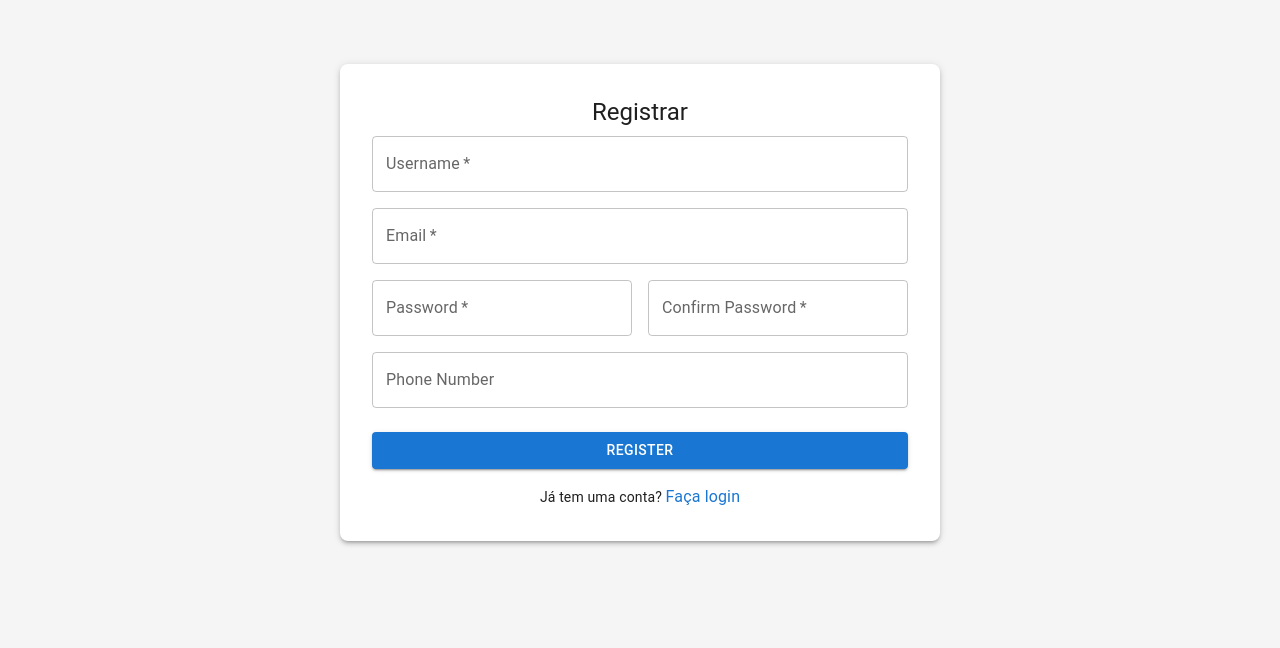
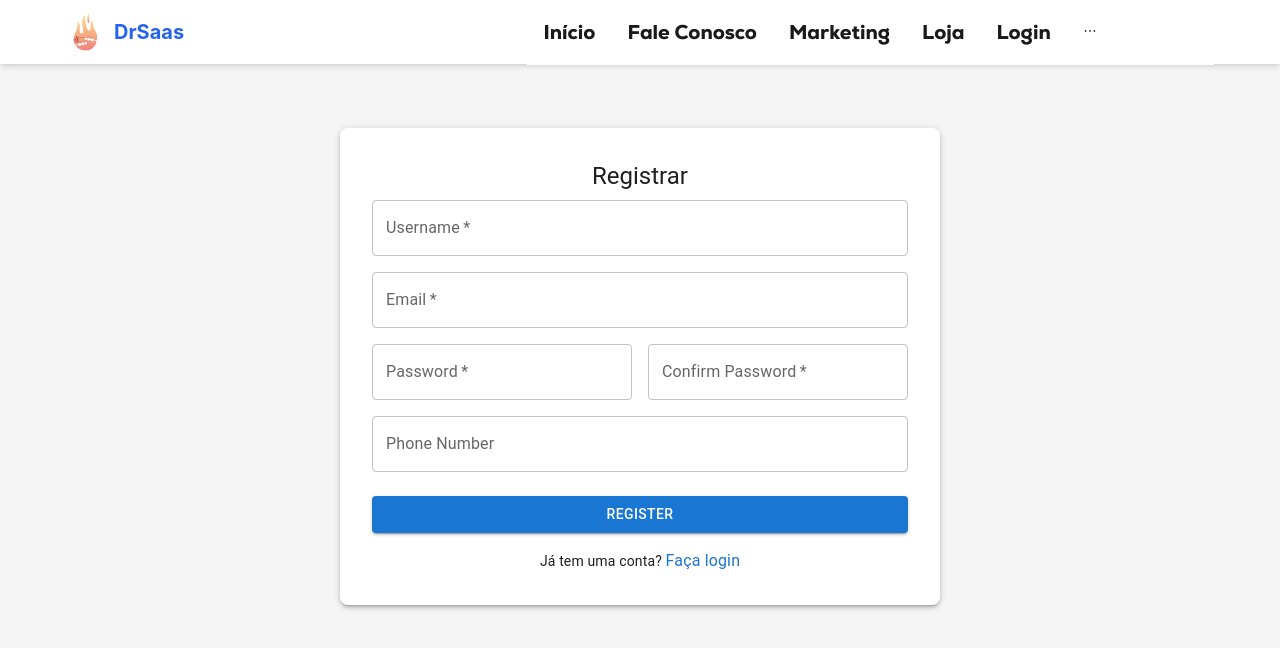
Before and after one commit to davidsongsc/delivery-app, a Next.js app: page /register in a window 1280 px wide. Shown: the top 648 px of the page. Built offline with nearby package versions, Linux system fonts and the light colour scheme; no server answers.

Commit message:
Create layout.tsx

```diff
--- /dev/null
+++ b/src/app/register/layout.tsx
@@ -0,0 +1,11 @@
+import HeaderPage from '@/components/header/site';
+
+export default async function DashboardLayout({ children }: { children: React.ReactNode }) {
+
+
+  return (
+    <>
+      <HeaderPage />
+      {children}
+    </>)
+}
```
